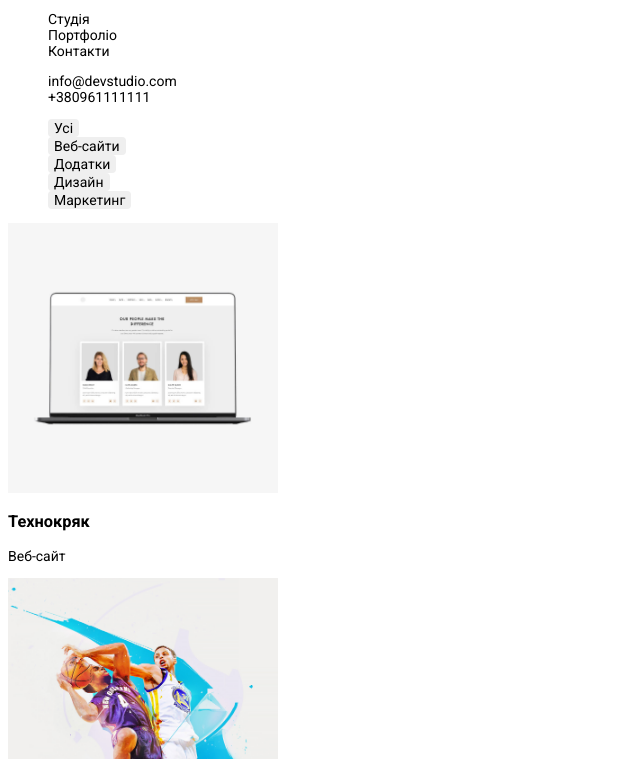
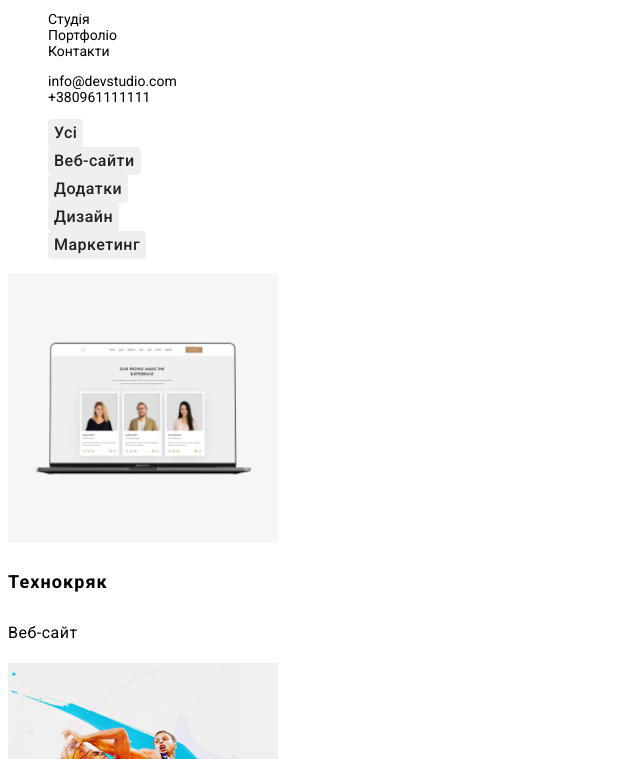
Before and after one commit to Izanagi32/Ozirsky-Roman-IPZ-31, a plain HTML site: page portfolio.html in a window 1280 px wide. Shown: the part 41-800 px from the top of the page, without its empty margins (0-640 px from the left). Drawn offline with Linux system fonts and the light colour scheme.

Commit message:
Update style.css

```diff
--- a/src/style.css
+++ b/src/style.css
@@ -207,3 +207,34 @@ address {
     letter-spacing: 1.08px;
     text-align: center;
 }
+
+.portfolio-title {
+    line-height: 2;
+    letter-spacing: 1.08px;
+    color: var(--primary-color);
+    font-weight: 700;
+    font-size: 18px;
+}
+
+.portfolio-category {
+    line-height: 1.87;
+    letter-spacing: 0.48px;
+    font-size: 16px;
+    color: var(--secondary-color);
+}
+
+.filter-btn {
+    color: var(--main-color);
+    text-align: center;
+    font-size: 16px;
+    font-weight: 500;
+    line-height: 1.62;
+    letter-spacing: var(--small-letter-spacing);
+    font-family: inherit;
+}
+
+.filter-btn:hover,
+.filter-btn:focus {
+    color: var(--main-bg);
+    background-color: var(--support-color);
+    box-shadow: 0px 2px 2px 0px rgba(0, 0, 0, 0.12);
```
